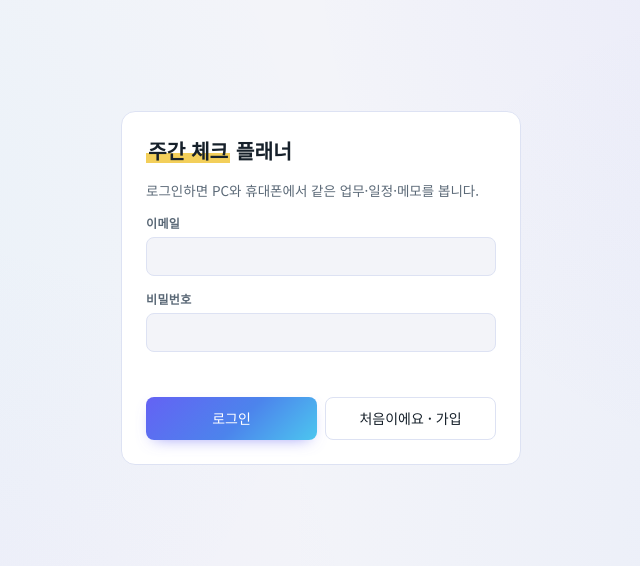
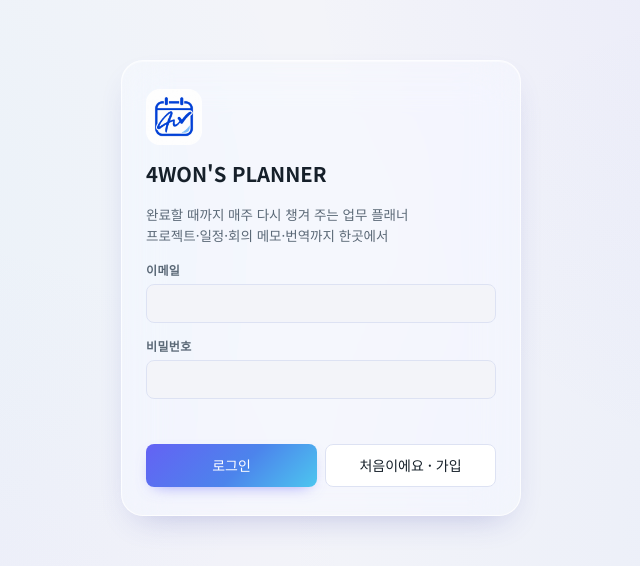
Before and after one commit to 4won/planner, a plain HTML site: page docs/index.html in a window 1280 px wide. Shown: the part 112-678 px from the top of the page, without its empty margins (319-959 px from the left). Drawn offline with Linux system fonts and the light colour scheme.

Commit message:
Login card: logo, 4WON'S PLANNER name and new description (v33)
Co-Authored-By: Claude Opus 5.5 <noreply@anthropic.com>

```diff
--- a/docs/index.html
+++ b/docs/index.html
@@ -23,8 +23,9 @@
 
 <section class="auth" id="auth" hidden>
   <form class="auth-card" id="authForm" novalidate>
-    <h1><span class="hl">주간 체크</span> 플래너</h1>
-    <p>로그인하면 PC와 휴대폰에서 같은 업무·일정·메모를 봅니다.</p>
+    <img src="icons/icon-192.png" alt="" width="56" height="56">
+    <h1>4WON'S PLANNER</h1>
+    <p>완료할 때까지 매주 다시 챙겨 주는 업무 플래너<br>프로젝트·일정·회의 메모·번역까지 한곳에서</p>
     <div class="field">
       <label for="a-email">이메일</label>
       <input type="email" id="a-email" autocomplete="username" required>
--- a/docs/styles.css
+++ b/docs/styles.css
@@ -1094,3 +1094,11 @@ body { background: var(--bg-light), var(--bg); background-attachment: fixed; }
 .card { min-width: 0; }
 .card .row-meta > * { min-width: 0; max-width: 100%; }
 .card .tag { overflow: hidden; text-overflow: ellipsis; }
+
+/* login card: logo + name, glass like the English app */
+.auth-card { position: relative; border-radius: 22px; background-color: var(--glass); -webkit-backdrop-filter: var(--glass-blur); backdrop-filter: var(--glass-blur); border: 1px solid var(--glass-rim); box-shadow: inset 0 1px 0 var(--glass-hi), var(--glass-shadow); padding: 28px 24px; }
+.auth-card img { border-radius: 14px; }
+.auth-card h1 { font-size: 1.35rem; font-weight: 800; }
+.auth-card > p { line-height: 1.6; }
+@supports not ((backdrop-filter: blur(1px)) or (-webkit-backdrop-filter: blur(1px))) { .auth-card { background-color: var(--surface); } }
+@media (prefers-reduced-transparency: reduce) { .auth-card { background-color: var(--surface); -webkit-backdrop-filter: none; backdrop-filter: none; } }
--- a/docs/sw.js
+++ b/docs/sw.js
@@ -1,5 +1,5 @@
 // App shell: network first so a new deploy shows up right away, cache as the offline fallback.
-const CACHE = 'wcp-v32';
+const CACHE = 'wcp-v33';
 const SHELL = ['./', 'index.html', 'styles.css', 'config.js', 'vendor/supabase.js', 'manifest.webmanifest', 'icons/icon-192.png', 'icons/icon-512.png', 'icons/badge-96.png', 'icons/ic-plus.png', 'icons/ic-gear.png',
   'js/main.js', 'js/store.js', 'js/db.js', 'js/model.js', 'js/dates.js', 'js/ui.js', 'js/weather.js', 'js/holidays.js', 'js/editors.js',
   'js/views/common.js', 'js/views/week.js', 'js/views/dashboard.js', 'js/views/calendar.js', 'js/views/projects.js', 'js/views/memos.js', 'js/views/translate.js', 'js/views/settings.js'];
```
